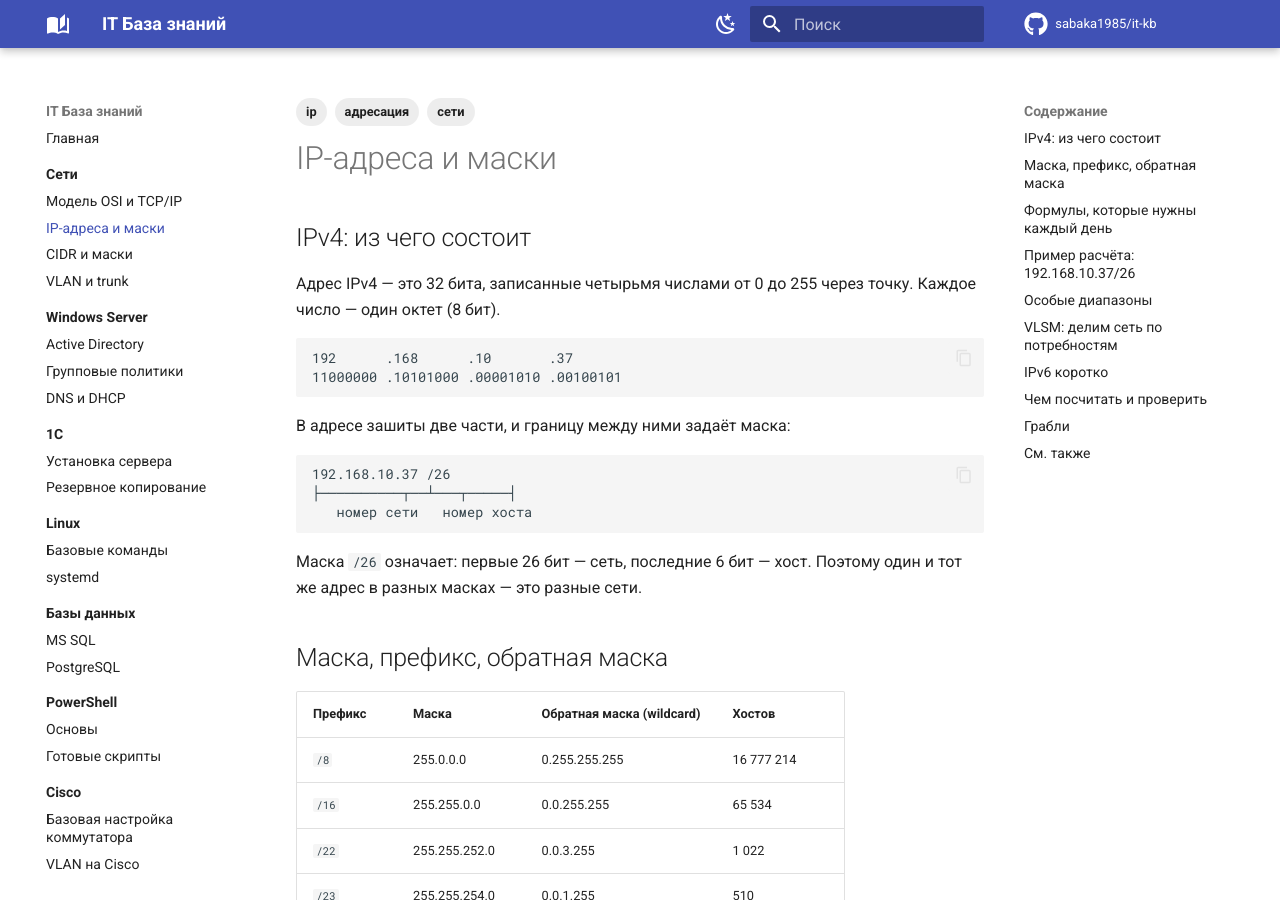
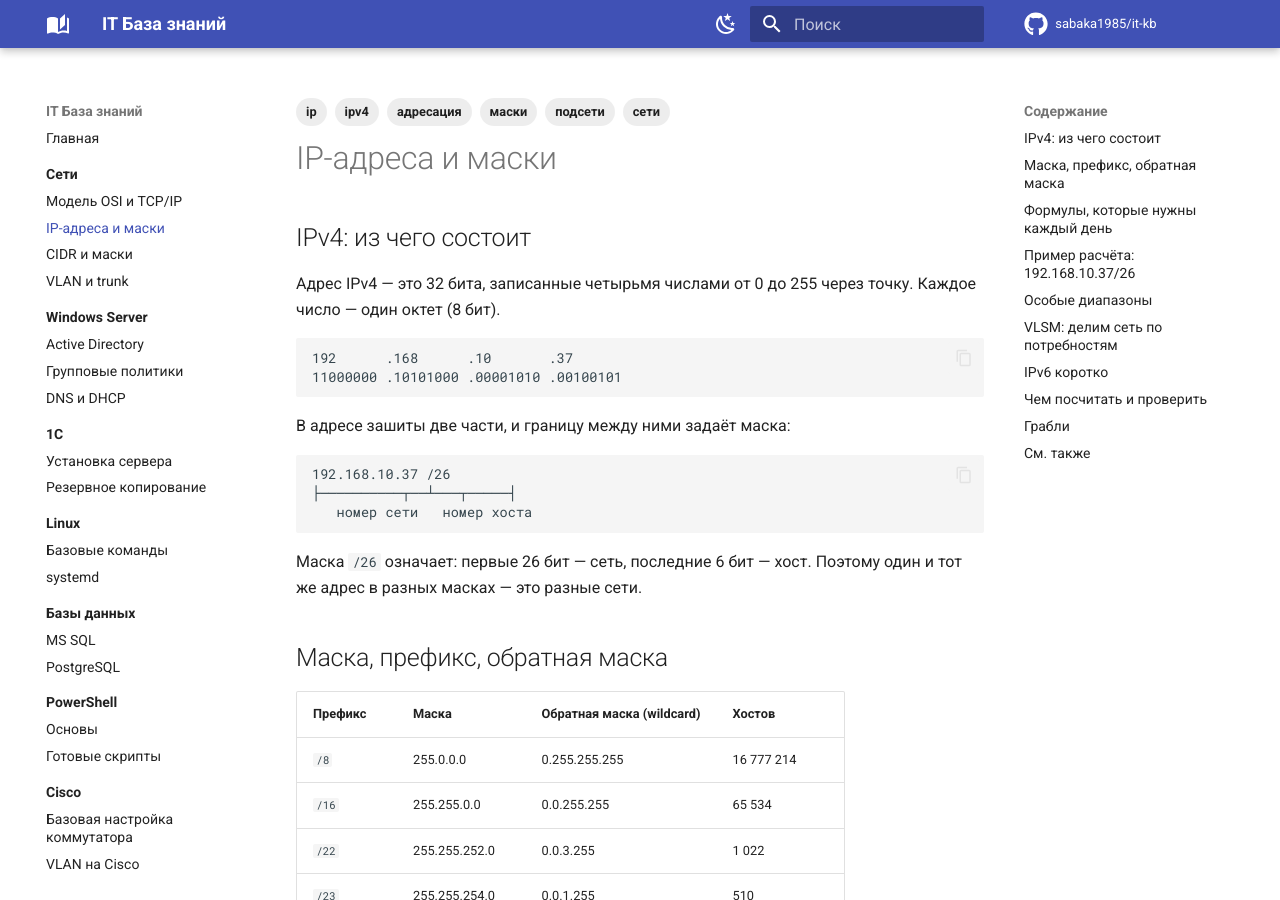
Before and after one commit to sabaka1985/sabaka1985.github.io, an MkDocs documentation site: the page built from docs/networks/ip-addresses.md, in a window 1280 px wide and 900 px high. Built offline with MkDocs 1.6.1 and Material for MkDocs 9.7.7, drawn with Linux system fonts in a browser that asks for light colours; comment, search, counter and statistics services are not loaded.

Commit message:
IP-адреса: теги для поиска (маски, подсети, ipv4)

```diff
--- a/docs/networks/ip-addresses.md
+++ b/docs/networks/ip-addresses.md
@@ -3,6 +3,9 @@ tags:
   - сети
   - ip
   - адресация
+  - маски
+  - подсети
+  - ipv4
 ---
 
 # IP-адреса и маски
```
